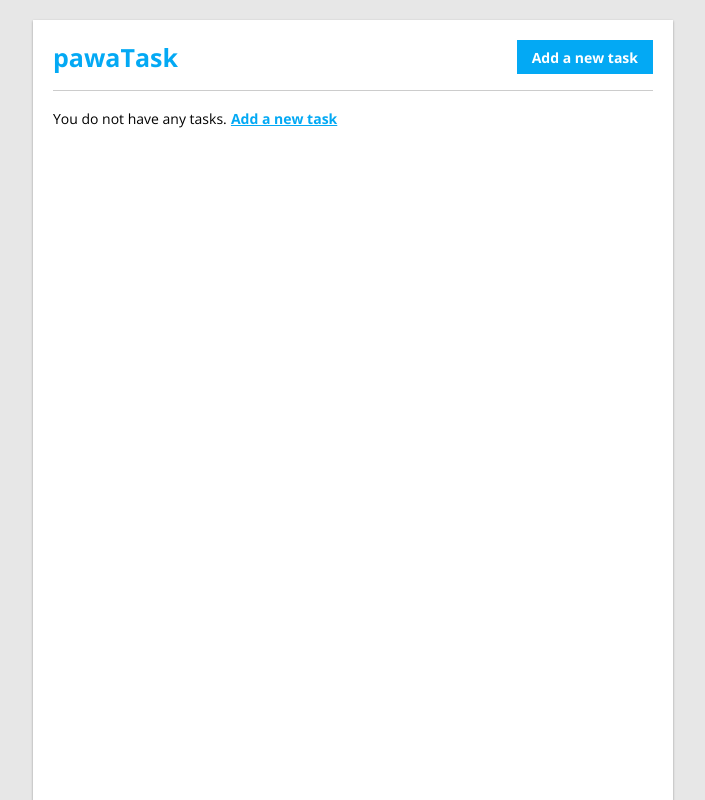
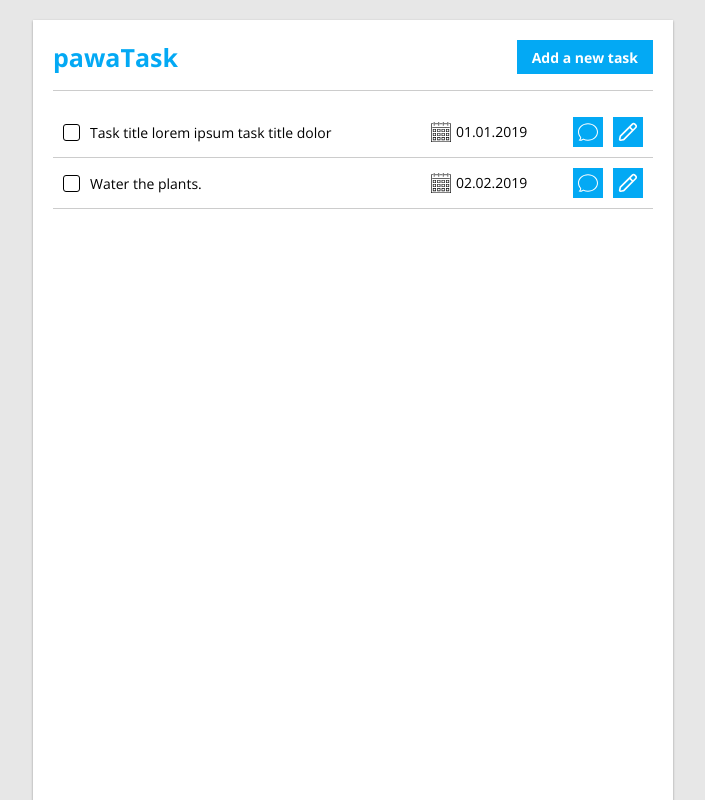
Before and after one commit to nikitaviira/pawaTask, a Vue app in the folder frontend/: page / in a window 1280 px wide. Shown: the whole page, without its empty margins (287-992 px from the left). Built offline with nearby package versions, Linux system fonts and the light colour scheme.

Commit message:
add design for tasks display

```diff
--- a/frontend/src/views/Tasks.vue
+++ b/frontend/src/views/Tasks.vue
@@ -1,5 +1,5 @@
 <template>
-  <div class="task-container">
+  <div class="container">
     <div style="display: flex; justify-content: space-between;">
       <p class="brand">
         pawaTask
@@ -10,7 +10,41 @@
       />
     </div>
     <hr>
-    <span>You do not have any tasks.</span> <span class="add-task-link">Add a new task</span>
+    <div v-if="tasks.length === 0">
+      <span>You do not have any tasks.</span> <span class="add-task-link">Add a new task</span>
+    </div>
+    <div v-else>
+      <div
+        v-for="task in tasks"
+        :key="task.id"
+        class="task-container"
+      >
+        <input
+          class="checkbox"
+          type="checkbox"
+        >
+        <div class="title">
+          {{ task.title }}
+        </div>
+        <div class="date">
+          <img
+            src="@/assets/icons/calendar.svg"
+            alt="calendar-icon"
+          >
+          {{ task.dueDate }}
+        </div>
+        <div class="actions">
+          <ButtonWithIcon
+            color="white"
+            icon="message"
+          />
+          <ButtonWithIcon
+            color="white"
+            icon="edit"
+          />
+        </div>
+      </div>
+    </div>
   </div>
   <CreateTaskModal
     :show="showAddTaskModal"
@@ -22,12 +56,74 @@
   import { ref } from 'vue';
   import CreateTaskModal from '@/components/modal/CreateTaskModal.vue';
   import SubmitButton from '@/components/buttons/SubmitButton.vue';
+  import type { TaskDto } from '@/api/controllers/taskController';
+  import ButtonWithIcon from '@/components/buttons/ButtonWithIcon.vue';
 
   const showAddTaskModal = ref(false);
+  const tasks = ref<TaskDto[]>([
+    {
+      id: 10,
+      title: 'Task title lorem ipsum task title dolor',
+      dueDate: '01.01.2019'
+    },
+    {
+      id: 11,
+      title: 'Water the plants.',
+      dueDate: '02.02.2019'
+    }
+  ]);
 </script>
 
 <style lang="scss" scoped>
   @import "@/assets/variables";
+
+  .task-container {
+    display: grid;
+    grid-template-columns: min-content repeat(5, 1fr);
+    grid-template-areas: "checkbox title title title date actions";
+    grid-template-rows: auto;
+    align-items: center;
+    column-gap: 10px;
+    font-size: 14px;
+    padding: 10px;
+    border-bottom: 1px solid #ccc;
+
+    .actions {
+      grid-area: actions;
+      display: flex;
+      gap: 10px;
+      justify-content: end;
+    }
+
+    .date {
+      display: flex;
+      justify-content: center;
+      grid-area: date;
+
+      img {
+        margin-right: 5px;
+      }
+    }
+
+    .title {
+      grid-area: title
+    }
+
+    .checkbox {
+      grid-area: checkbox;
+    }
+
+    @media screen and (max-width: 600px) {
+      grid-row-gap: 5px;
+      grid-template-areas:
+        "title title title title title checkbox"
+        "date . . . . actions";
+
+      input[type='checkbox'] {
+        place-self: end;
+      }
+    }
+  }
 
   .brand {
     font-weight: bold;
@@ -36,7 +132,7 @@
     color: $main-color;
   }
 
-  .task-container {
+  .container {
     position: fixed;
     top: 20px;
     left: 50%;
@@ -52,6 +148,29 @@
       box-shadow: none;
       width: 100%;
       top: 0;
+    }
+  }
+
+  input[type='checkbox'] {
+    width: 15px;
+    height: 15px;
+    border: 1px solid black;
+    border-radius: 3px;
+    cursor: pointer;
+    position: relative;
+
+    &:checked {
+      background: $main-color;
+    }
+
+    &:checked:before {
+      color: white;
+      position: absolute;
+      font-size: 20px;
+      font-weight: bold;
+      bottom: -6px;
+      left: -1px;
+      content: "✓";
     }
   }
 
```
Also changed, not shown: frontend/src/api/controllers/taskController.ts (+7 -1 lines), frontend/src/assets/icons/calendar.svg (added).
